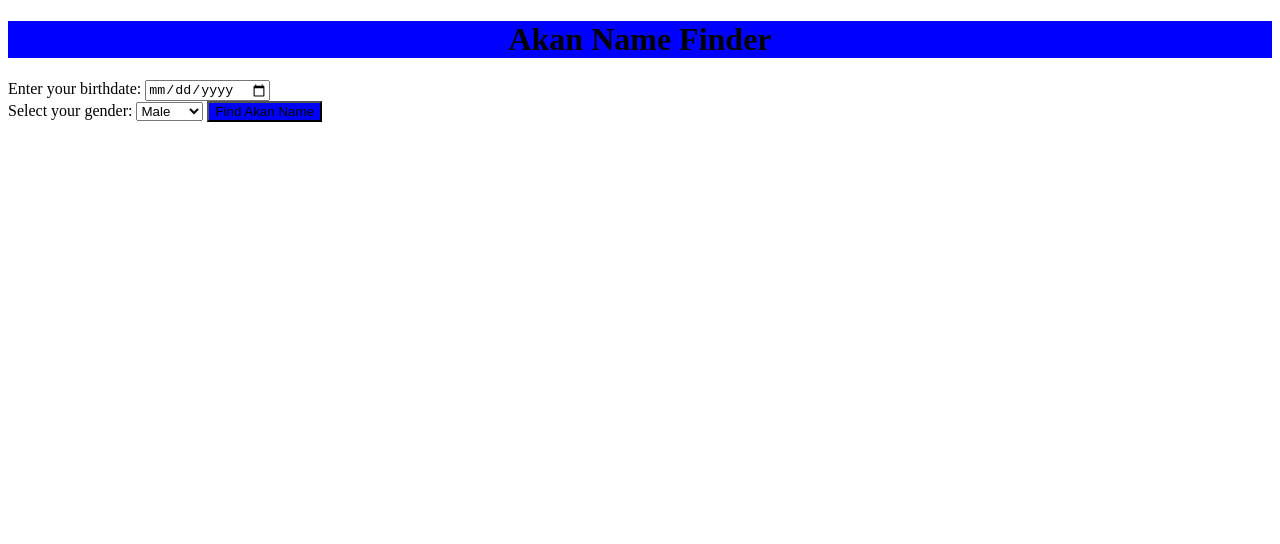
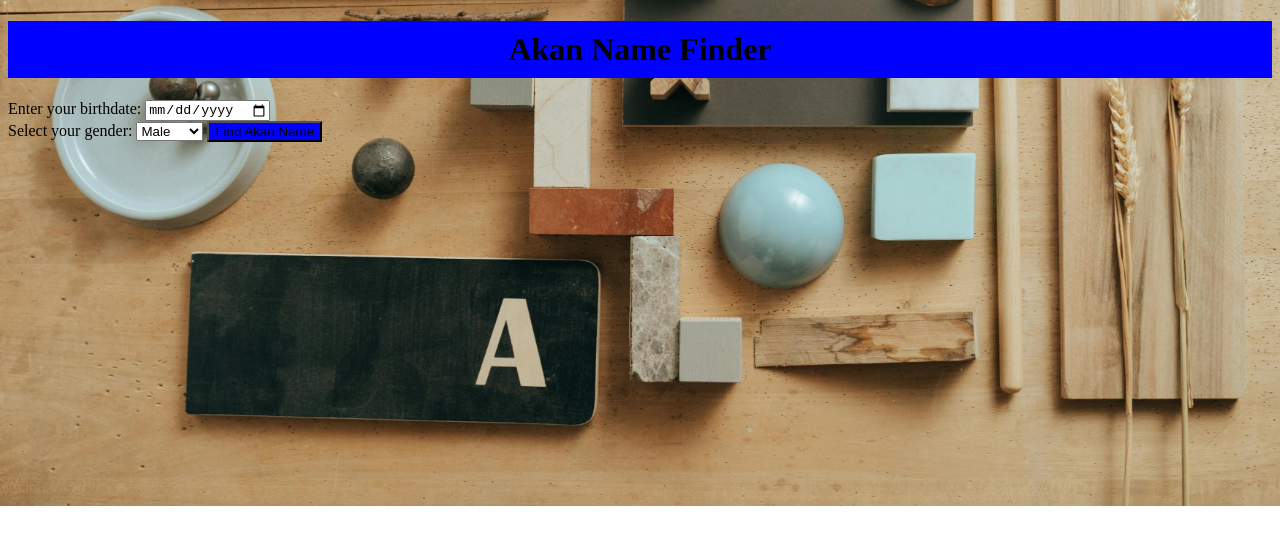
Before and after one commit to jbkn5040/Akan-Name-Generator, a plain HTML site: page index.html in a window 1280 px wide. Drawn offline with Linux system fonts and the light colour scheme.

Commit message:
Adding a background image for the webpage

```diff
--- a/css/styles.css
+++ b/css/styles.css
@@ -1,6 +1,7 @@
 .error {
     text-align: center;
     background-color: blue;
+    padding: 10px;
 }
 
 .birthform {
@@ -10,3 +11,10 @@
 button {
     background-color: blue;
 }
+
+body {
+    background-image: url('backgroundimage.jpg');
+    background-size: cover;
+    background-position: center;
+    background-repeat: no-repeat;
+}
```
Also changed, not shown: css/backgroundimage.jpg (added).
